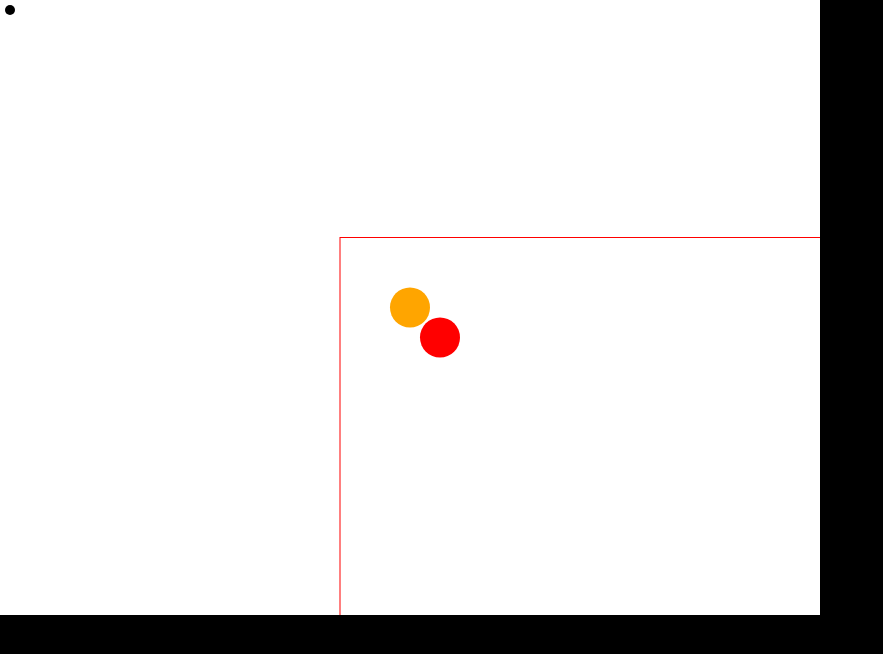
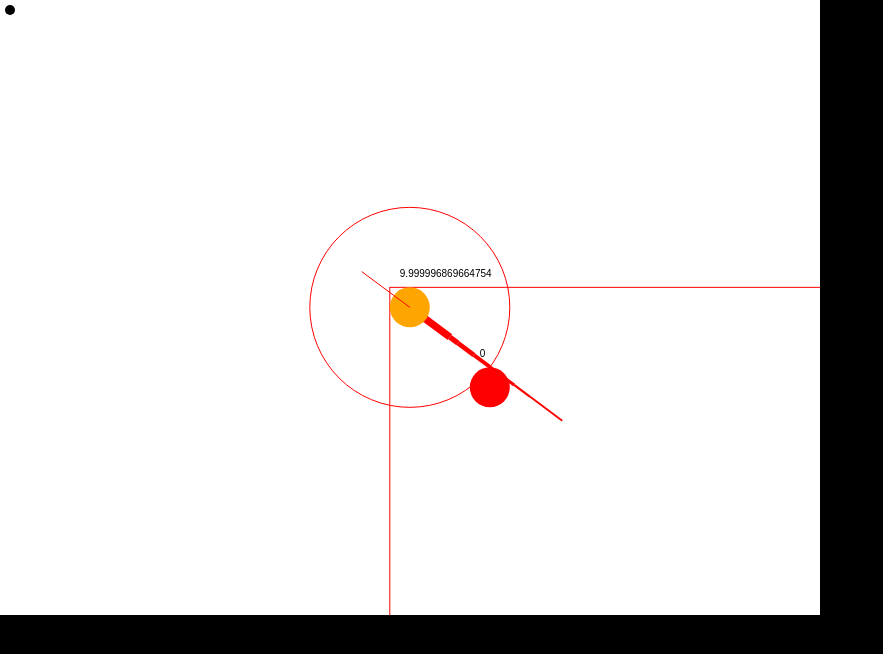
Before and after one commit to Blendlight/wings-game, a plain HTML site: page index.html in a window 1280 px wide. Shown: the whole page, without its empty margins (0-883 px from the left). Drawn offline with Linux system fonts and the light colour scheme.

Commit message:
Particles and motion solved

```diff
--- a/index.html
+++ b/index.html
@@ -19,6 +19,7 @@
 <body>
     <canvas id="game"></canvas>
     <script src="js/functions.js"></script>
+    <script src="js/Player.js"></script>
     <script src="js/Vector2d.js"></script>
     <script src="js/main.js"></script>
 </body>
--- /dev/null
+++ b/js/Player.js
@@ -0,0 +1,101 @@
+function particle(x,y,r,xv=0,yv=0, fac=0.9)
+{
+    this.position = new Vec2d(x, y);
+    this.velocity = new Vec2d(xv, yv);
+    this.r = r;
+    this.update = function(){
+        this.position = this.position.add(this.velocity);
+        this.r *= fac;
+    }
+    this.draw = function(){
+        draw_cicle(this.position.x, this.position.y, this.r, DRAW_METHODS.fill);
+    }
+}
+
+
+/**
+*
+*
+* @param {number} [x=0]
+* @param {number} [y=0]
+* @param {number} [r=10]
+* @param {string} [color='black']
+* @param {*} [id=random(100,400)]
+*/
+function Player(x=0, y=0, r=10, color='black', id=random(100,400))
+{
+    this.position = new Vec2d(x, y);
+    this.r = r;
+    this.id = id;
+    this.color = color;
+    this.velocity = new Vec2d(0,0);
+    this.direction = new Vec2d(0,0);
+    this.speed = 0;
+    this.particles = [];
+
+    this.draw = function(){
+        let tmp = ctx.fillStyle;//red
+        ctx.fillStyle = this.color;//blue
+        let pp = null;
+        let tmpWidth = ctx.lineWidth;
+        for(part of this.particles)
+        {
+            // part.draw();
+            if(pp!=null)
+            {
+                ctx.lineWidth = part.r;
+                draw_line(part.position.x, part.position.y, pp.position.x, pp.position.y);
+            }else{
+                let last = this.particles[this.particles.length-1];
+                ctx.lineWidth = last.r;
+                draw_line(this.position.x, this.position.y, last.position.x, last.position.y);
+            }
+
+            pp = part;
+        }
+        ctx.lineWidth = tmpWidth;
+        draw_cicle(this.position.x, this.position.y, this.r);
+        ctx.fillStyle = tmp;//red
+        draw_vector(this.position.x, this.position.y, this.velocity.scale(6));
+        ctx.fillText(this.velocity.length(), this.position.x-10,this.position.y-30);
+    }
+
+    this.update = function(){
+        // if(mouse_clicked == true)
+        let diff = mouse.subtract(this.position);
+        let speed = Math.min(diff.length()/30, 10);
+
+        if(diff.length() > minSpeedR-10)
+        {
+            moveVec = diff.unit(speed);//length 10;
+            // this.velocity.x += lerp(this.velocity.x, unitVect.x, .1);
+            // this.velocity.y += lerp(this.velocity.y, unitVect.y, .1);
+            this.velocity = this.velocity.lerp(moveVec, .1);
+
+        }else{
+            this.velocity = this.velocity.lerp(zeroVec, .1)
+        }
+        this.position = this.position.add(this.velocity);
+
+        if(this.velocity.length()>1)
+        {
+            if(this.particles.length<10)
+            {
+                this.particles.push(new particle(this.position.x, this.position.y, this.velocity.length(), -player.velocity.x, -player.velocity.y));
+            }
+        }
+
+
+        let newParticles = [];
+        for(part of this.particles)
+        {
+            part.update();
+            if(part.r>=0.9)
+            {
+                newParticles.push(part);
+            }
+        }
+        this.particles = newParticles;
+    }
+
+}
--- a/js/functions.js
+++ b/js/functions.js
@@ -1,10 +1,22 @@
 
-function draw_cicle(x, y, r)
+const DRAW_METHODS = {
+    fill:0,
+    stroke:1,
+    both:2
+};
+
+function draw_cicle(x, y, r,method=DRAW_METHODS.fill)
 {
     ctx.beginPath();
     ctx.arc(x, y, r, 0, 2*Math.PI);
     ctx.closePath();
-    ctx.fill();
+    if(method == DRAW_METHODS.fill || method==DRAW_METHODS.both)
+    {
+        ctx.fill();
+    }
+    if(method == DRAW_METHODS.stroke || method==DRAW_METHODS.both){
+        ctx.stroke();
+    }
 }
 
 function draw_vector(x,y, vec)
@@ -19,48 +31,3 @@ function draw_line(x1,y1,x2,y2)
     ctx.lineTo(x2,y2);
     ctx.stroke();
 }
-
-/**
- *
- *
- * @param {number} [x=0]
- * @param {number} [y=0]
- * @param {number} [r=10]
- * @param {string} [color='black']
- * @param {*} [id=random(100,400)]
- */
-function Player(x=0, y=0, r=10, color='black', id=random(100,400))
-{
-    this.position = new Vec2d(x, y);
-    this.r = r;
-    this.id = id;
-    this.color = color;
-    this.velocity = new Vec2d(0,0);
-
-    this.draw = function(){
-        let tmp = ctx.fillStyle;//red
-        ctx.fillStyle = this.color;//blue
-        draw_cicle(this.position.x, this.position.y, this.r);
-        ctx.fillStyle = tmp;//red
-    }
-
-    this.update = function(){
-
-        if(mouse_clicked == true)
-        {
-            let diff = mouse.subtract(this.position);
-            moveVec = diff.unit(10);//length 10;
-
-            // this.velocity.x += lerp(this.velocity.x, unitVect.x, .1);
-            // this.velocity.y += lerp(this.velocity.y, unitVect.y, .1);
-
-            this.velocity = this.velocity.lerp(moveVec, .1);
-
-            draw_vector(this.position.x, this.position.y, moveVec);
-        }else{
-            this.velocity = this.velocity.lerp(zeroVec, .1)
-        }
-        this.position = this.position.add(this.velocity);
-    }
-
-}
--- a/js/main.js
+++ b/js/main.js
@@ -5,6 +5,11 @@ let width = canvas.width = 820;
 let height = canvas.height = width*3/4;
 
 let room = new Vec2d(1000, 1000);
+/* let viewPort = {
+    position:new Vec2d(0,0),
+    widthHeight:new Vec2d(width, height)
+}; */
+let viewPort = new Vec2d(0,0);
 
 let mouse = new Vec2d(10, 10);
 let mouseTarget = new Vec2d(10, 10);
@@ -25,14 +30,12 @@ players.push( new Player(1200,100,DefaultRadius, 'purple') );
 
 let player = new Player(70, 70, DefaultRadius,'orange');
 
+let minSpeedR = 100;
+
 function update()
 {
 
-    let target = new Vec2d(
-        player.position.x + mouseTarget.x - width/2,
-        player.position.y + mouseTarget.y - height/2
-        );
-        mouse = mouse.lerp(target, .5);
+    mouse.set(mouseTarget.x - viewPort.x, mouseTarget.y - viewPort.y);
 
     player.update();
 
@@ -66,6 +69,9 @@ function update()
     let tx = width/2-player.position.x;
     let ty = height/2-player.position.y;
 
+    viewPort.x = lerp(viewPort.x, tx, 1/20);
+    viewPort.y = lerp(viewPort.y, ty, 1/20);
+
     /*
     if(player.position.x < width/2)
     {
@@ -77,7 +83,7 @@ function update()
     }
     */
 
-        ctx.translate(tx, ty);
+    ctx.translate(viewPort.x, viewPort.y);
 
     // let scaleFact = DefaultRadius/player.r;
     // ctx.scale(scaleFact, scaleFact);
@@ -93,6 +99,7 @@ function update()
 
 
     player.draw();
+    draw_cicle(player.position.x, player.position.y, minSpeedR, DRAW_METHODS.stroke);
 
     for(otherPlayer of players)
     {
@@ -126,10 +133,11 @@ function update()
 
 window.onmousemove = function(evt)
 {
-        mouseTarget.set(evt.clientX, evt.clientY);
-
-        // mouseTarget.set(
-        //     player.position.x+evt.clientX-width/2,
-        //     player.position.y+evt.clientY-height/2
-        //     );
+    // mouseTarget.set(evt.clientX, evt.clientY);
+    //comment this to see effect
+    // mouse.set(evt.clientX, evt.clientY);
+    mouseTarget.set(
+        evt.clientX /* - viewPort.x */,
+        evt.clientY /* - viewPort.y */
+        );
     }
```
Also changed, not shown: functions.js (deleted). Lines whose indentation alone changed are shown as unchanged.
